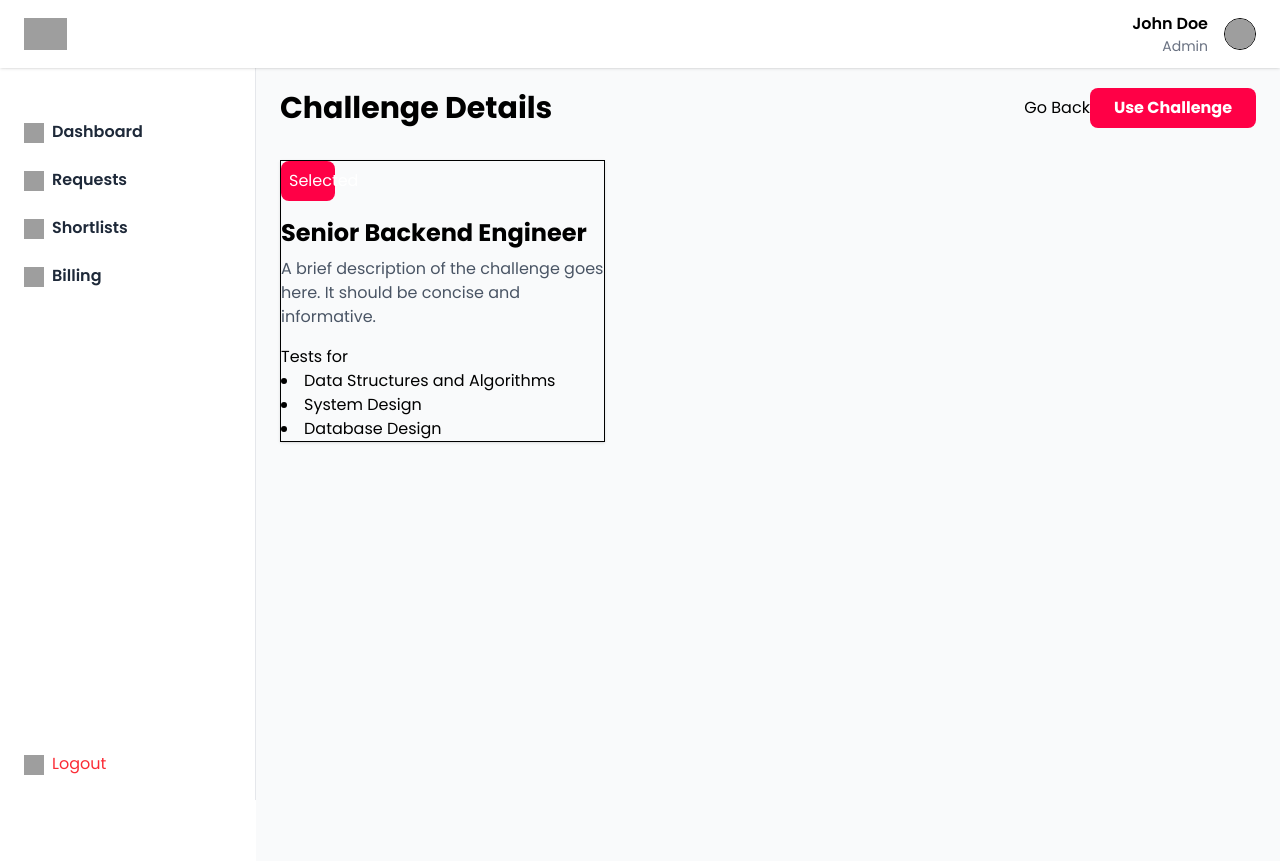
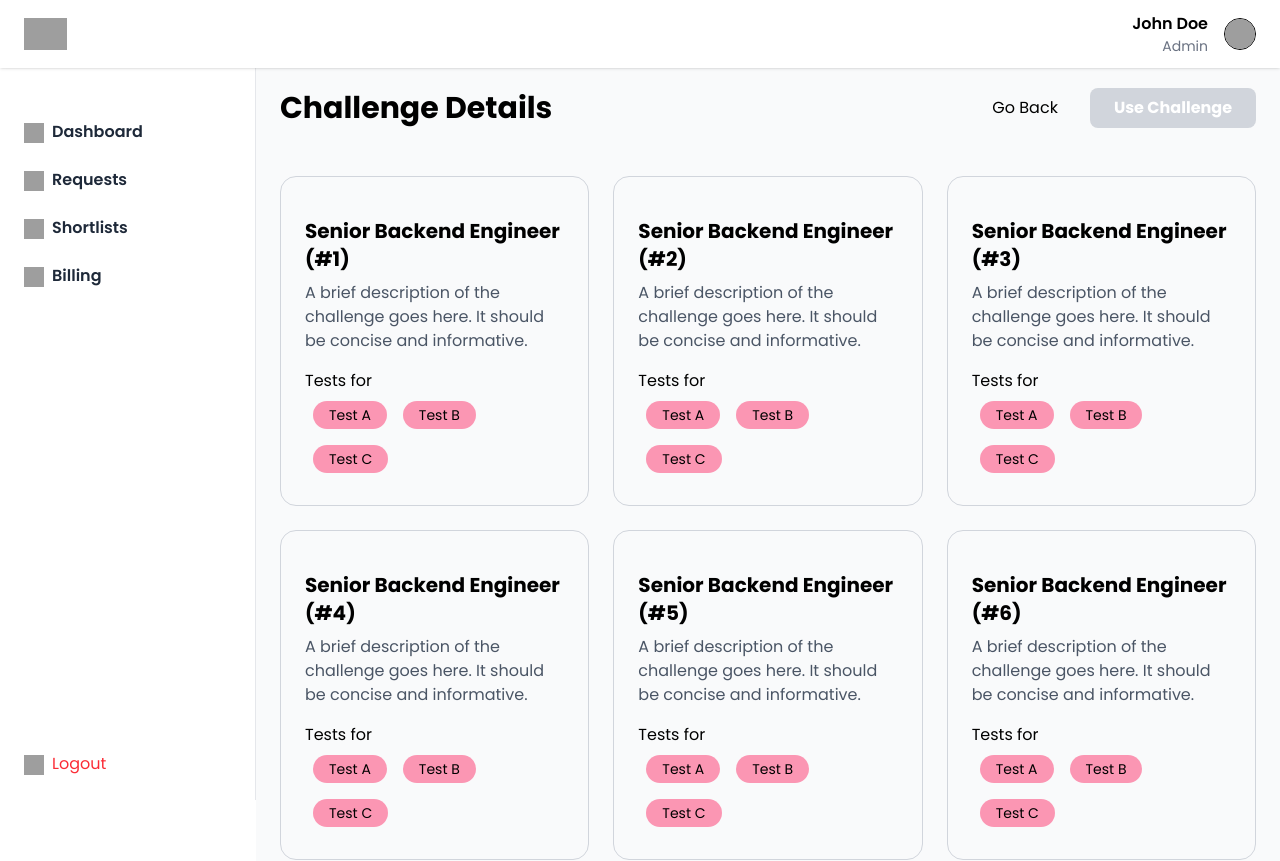
Before and after one commit to chidinmabnwaeze/Hack51, a React (Vite) app: page /challenge in a window 1280 px wide. Shown: the top 861 px of the page. Built offline with nearby package versions, Linux system fonts and the light colour scheme; grey boxes are pictures that could not be loaded.

Commit message:
challenge selection logic

```diff
--- a/src/components/ChallengeCard.tsx
+++ b/src/components/ChallengeCard.tsx
@@ -1,26 +1,53 @@
 import React from "react";
 
-const ChallengeCard = () => {
+type Props = {
+  id?: number;
+  isSelected?: boolean;
+  onSelect?: (id: number) => void;
+};
+
+const ChallengeCard = ({ id = 0, isSelected = false, onSelect }: Props) => {
+  const data = {
+    id,
+    title: `Senior Backend Engineer (#${id})`,
+    description:
+      "A brief description of the challenge goes here. It should be concise and informative.",
+    tests: ["Test A", "Test B", "Test C"],
+  };
+
+  const handleClick = () => {
+    if (onSelect) onSelect(id);
+  };
+
   return (
-    <div className="shadow border border-grey-200">
+    <div
+      onClick={handleClick}
+      className={`border rounded-2xl p-6 cursor-pointer ${isSelected ? "border-[#FF0046]" : "border-gray-300"}`}
+    >
       <div className="relative">
-        <div className="bg-[#FF0046] text-white p-2 rounded-lg w-2/12 flex justify-right">
-          Selected
-        </div>
+        {isSelected && (
+          <div
+            className={`bg-[#FF0046] border border-[#FF0046] text-white px-3 p-1 rounded-full w-2/6 flex justify-right`}
+          >
+            Selected
+          </div>
+        )}
 
-        <h2 className="text-2xl font-bold mt-4">Senior Backend Engineer</h2>
-        <p className="text-gray-600 mt-2">
-          A brief description of the challenge goes here. It should be concise
-          and informative.
-        </p>
+        {data.title && <h2 className="text-xl font-bold mt-4">{data.title}</h2>}
+        <p className="text-gray-600 mt-2">{data.description}</p>
       </div>
       <div className=" gap-4 mt-4">
         <h1>Tests for</h1>
-        <ul className="list-disc list-inside">
-          <li>Data Structures and Algorithms</li>
-          <li>System Design</li>
-          <li>Database Design</li>
-        </ul>
+        <div className=" flex flex-wrap">
+          {data.tests.map((t, i) => (
+            <span
+              className="m-2 bg-[#ff0046]/40 text-black text-sm p-1 px-4 rounded-full"
+              key={i}
+            >
+              {t}
+            </span>
+          ))}
+        </div>
       </div>
     </div>
   );
--- a/src/pages/Challenge.tsx
+++ b/src/pages/Challenge.tsx
@@ -1,22 +1,48 @@
+import { useState } from "react";
+import { useNavigate } from "react-router-dom";
 import ChallengeCard from "../components/ChallengeCard";
 
 const Challenge = () => {
+  const [selectedId, setSelectedId] = useState<number | null>(null);
+  const navigate = useNavigate();
+
+  const cardIds = [1, 2, 3, 4, 5, 6, 7, 8];
+
+  const handleSelect = (id: number) => {
+    setSelectedId((prev) => (prev === id ? null : id));
+  };
+
+  const handleUse = () => {
+    if (selectedId !== null) {
+      navigate("/shortlists", { state: { selectedChallengeId: selectedId } });
+    }
+  };
+
   return (
     <div>
       <div className="flex justify-between items-center">
         <h1 className="text-3xl font-bold">Challenge Details</h1>
-        <div>
-          <button>Go Back</button>
-          <button className="bg-[#FF0046] hover:bg-red-700 text-white font-bold py-2 px-6 rounded-lg">
+        <div className="">
+          <button className="mx-8 pointer-cursor">Go Back</button>
+          <button
+            onClick={handleUse}
+            className={`${selectedId !== null ? "bg-[#FF0046] hover:bg-red-700" : "bg-gray-300"} text-white font-bold py-2 px-6 rounded-lg pointer-cursor`}
+          >
             Use Challenge
           </button>
         </div>
       </div>
 
       {/* content */}
-      <section className="mt-8 grid grid-cols-3">
-      <ChallengeCard />
-
+      <section className="mt-12 grid grid-cols-1 md:grid-cols-2 lg:grid-cols-3 gap-6">
+        {cardIds.map((id) => (
+          <ChallengeCard
+            key={id}
+            id={id}
+            isSelected={selectedId === id}
+            onSelect={handleSelect}
+          />
+        ))}
       </section>
     </div>
   );
```
